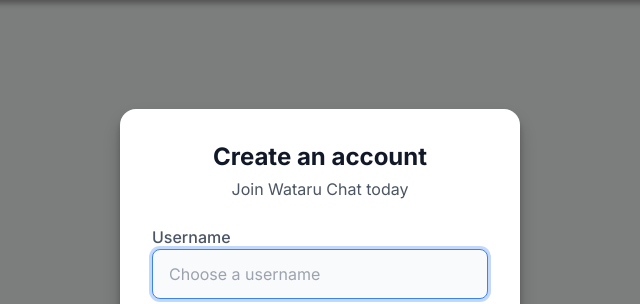
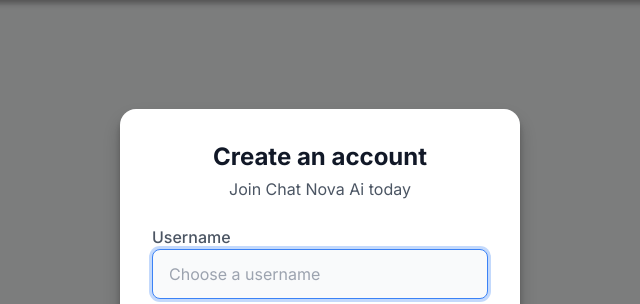
Before and after one commit to magalona89/Wataru-Web, a website: page system/public/index.html in a window 1280 px wide. Both pictures are taken after a click on the link "Create one". Shown: the top 304 px of the page, 320-960 px from the left. Drawn offline with nearby package versions, Linux system fonts and the light colour scheme.

Commit message:
Update index.html

```diff
--- a/system/public/index.html
+++ b/system/public/index.html
@@ -640,7 +640,7 @@
     <div class="auth-card elevation-3">
       <div class="text-center mb-6">
         <h2 id="create-account-title" class="text-2xl font-bold text-gray-900 dark:text-white">Create an account</h2>
-        <p class="text-gray-600 dark:text-gray-400 mt-1">Join Wataru Chat today</p>
+        <p class="text-gray-600 dark:text-gray-400 mt-1">Join Chat Nova Ai today</p>
       </div>
 
       <div id="create-account-error" class="auth-error hidden" role="alert">
```
